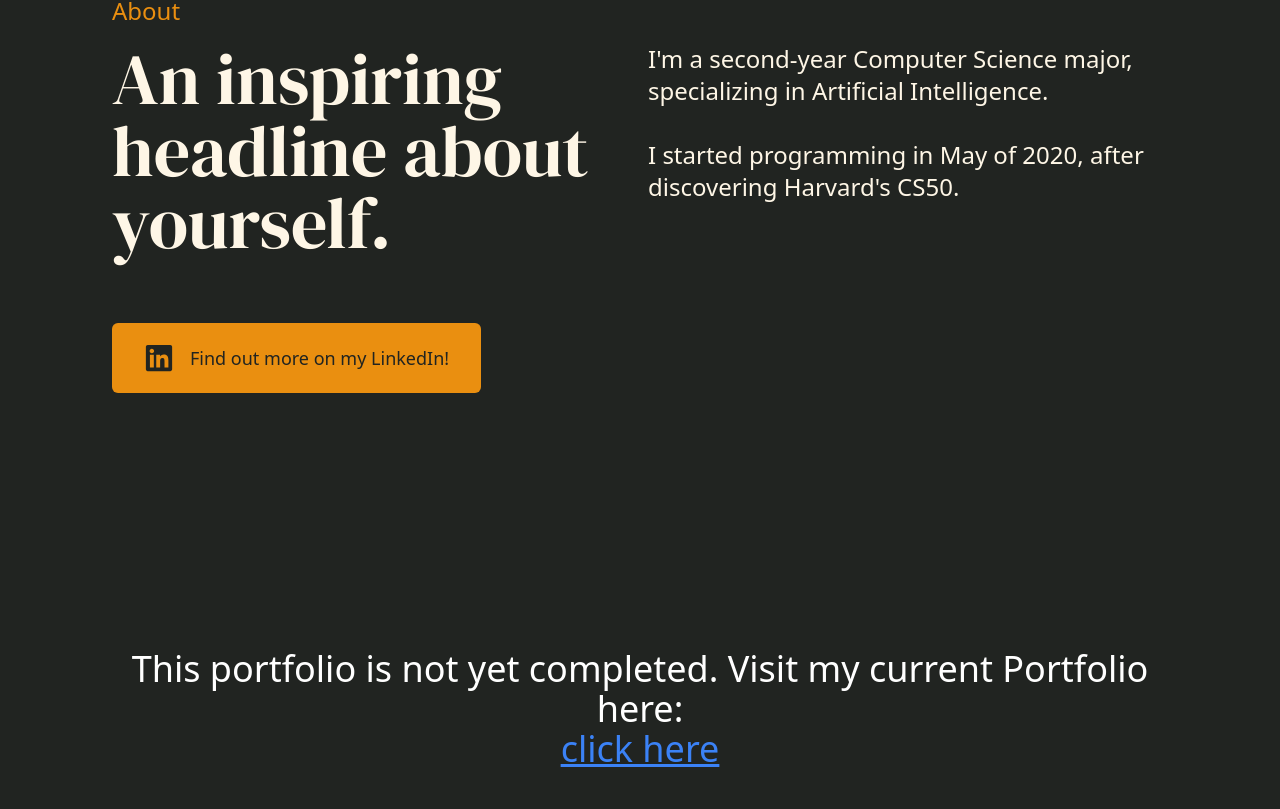
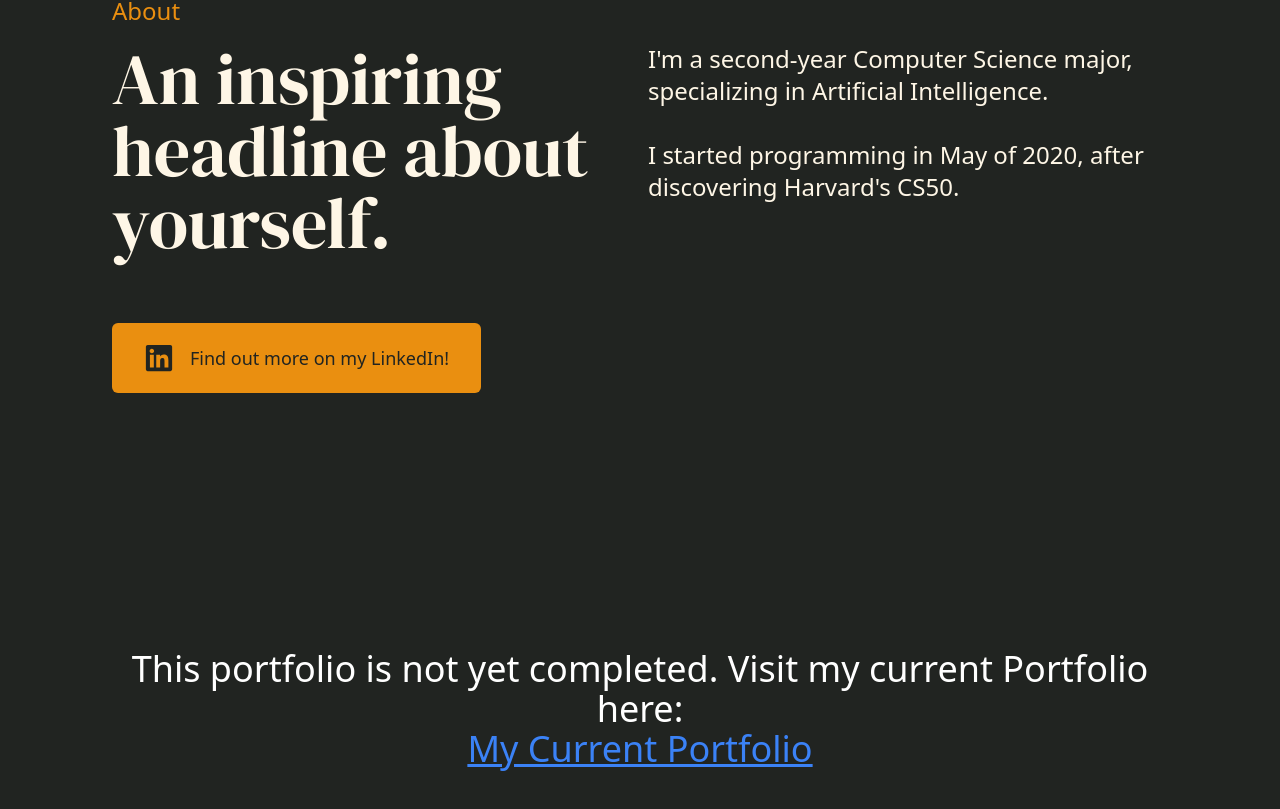
Before and after one commit to Harmxn02/Design-Portfolio, a Next.js app: page / in a window 1280 px wide. Shown: the part 1003-1812 px from the top of the page. Built offline with nearby package versions, Linux system fonts and the light colour scheme.

Commit message:
Add descriptive text to link

```diff
--- a/src/components/about/about.tsx
+++ b/src/components/about/about.tsx
@@ -35,7 +35,7 @@ export default function About() {
 
 			<div className="mt-64 text-white md:text-4xl text-center">
 				<p>This portfolio is not yet completed. Visit my current Portfolio here:	</p>
-				<a href="https://harmanpsingh.vercel.app/" className="text-blue-500 underline">click here</a>
+				<a href="https://harmanpsingh.vercel.app/" title="My Current Portfolio" className="text-blue-500 underline">My Current Portfolio</a>
 			</div>
 		</div>
 	);
```
Also changed, not shown: 1 other file (tests, documents, lock files or other folders).
